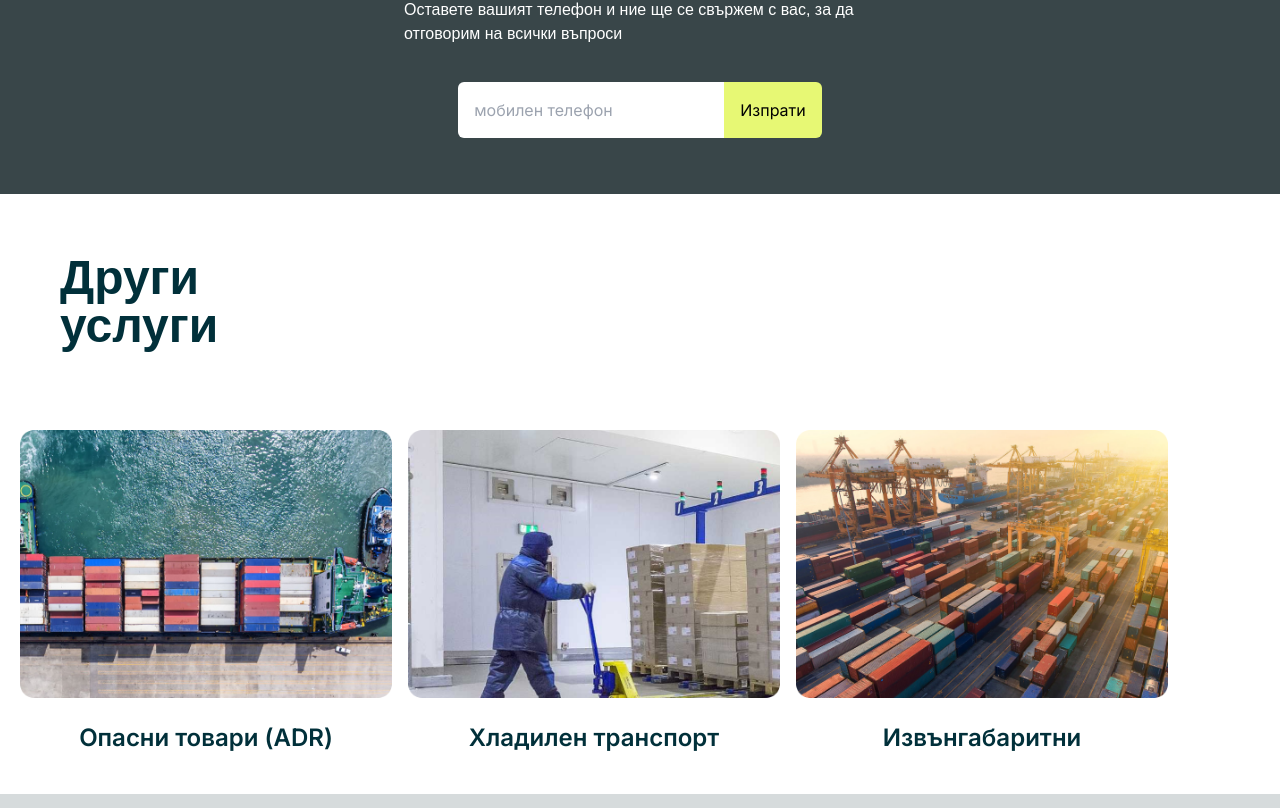
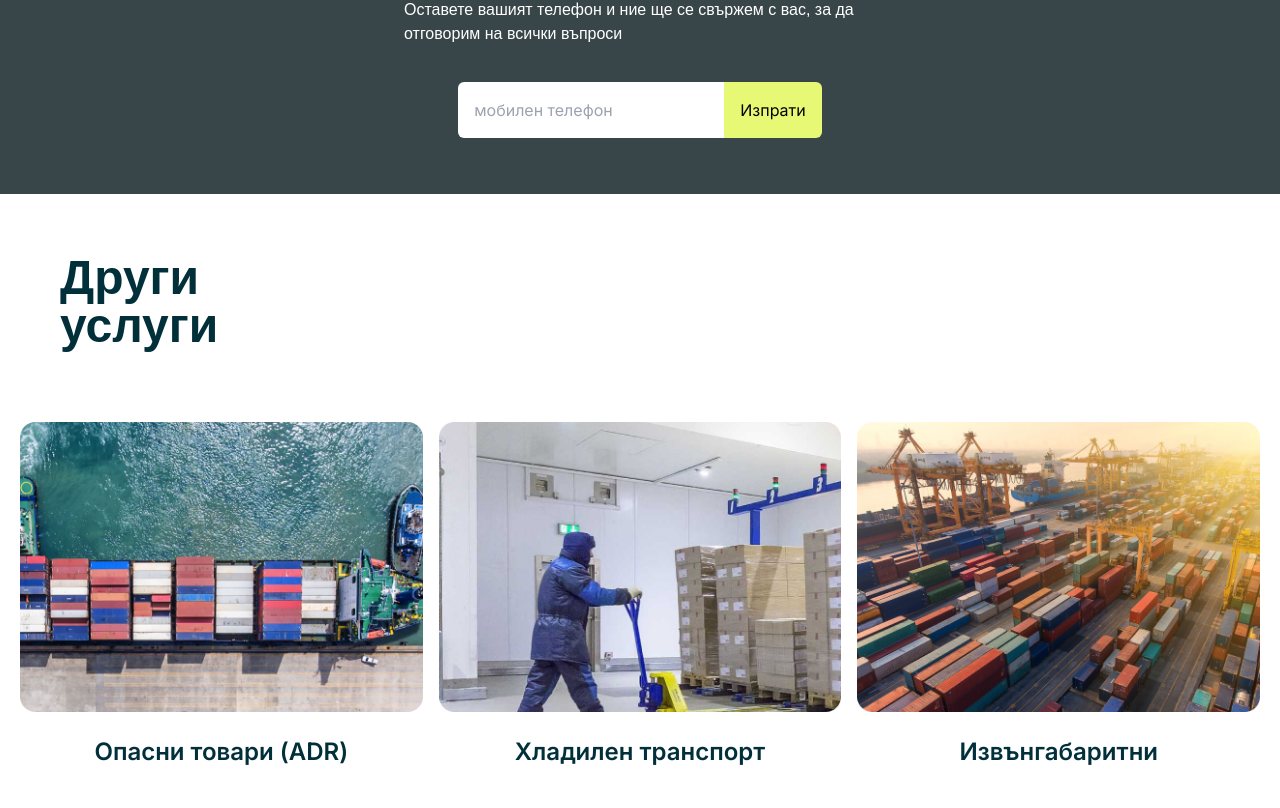
Before and after one commit to Anatoliy96/project-c, a Next.js app: page / in a window 1280 px wide. Shown: the part 2507-3315 px from the top of the page. Built offline with nearby package versions, Linux system fonts and the light colour scheme.

Commit message:
fix services spacing

```diff
--- a/src/app/components/Services.tsx
+++ b/src/app/components/Services.tsx
@@ -3,26 +3,26 @@
 const Services = () => {
     return (
       <section>
-          <div className="flex justify-start p-10 items-center">
+          <div className="flex justify-start p-8 lg:pt-10 lg:pl-10 items-center">
               <h1 className="font-space-grotesk font-semibold text-5xl text-customBlack p-5 lg:mr-[1000px] mr-[100px]">Други услуги</h1>
           </div>
           <div className="flex flex-col lg:flex-row gap-4 p-5">
-              <div className="flex flex-col gap-1 lg:w-[30%]  items-center justify-center">
+              <div className="flex flex-col gap-1 lg:w-[35%]  items-center justify-center">
                   <img src="opasni-tovari.png" alt="" className="rounded-xl hover:scale-105 duration-300"/>
                   <p className="text-customBlue text-2xl font-semibold p-5">Опасни товари
                       (ADR)
                   </p>
               </div>
 
-              <div className="flex flex-col gap-1 lg:w-[30%] items-center justify-center">
+              <div className="flex flex-col gap-1 lg:w-[35%] items-center justify-center">
                   <img src="hladilen-transport.png" alt="" className="rounded-xl hover:scale-105 duration-300" />
                   <p className="text-customBlue text-2xl font-semibold p-5 ">Хладилен транспорт
                   </p>
               </div>
 
-              <div className="flex flex-col gap-1 lg:w-[30%] items-center justify-center">
+              <div className="flex flex-col gap-1 lg:w-[35%] items-center justify-center">
                   <img src="izvyngabaritni-tovari.png" alt="" className="rounded-xl hover:scale-105 duration-300" />
-                  <p className="text-customBlue text-2xl font-semibold p-5 ">Извънгабаритни
+                  <p className="text-customBlue text-2xl font-semibold p-5">Извънгабаритни
                   </p>
               </div>
 
```
